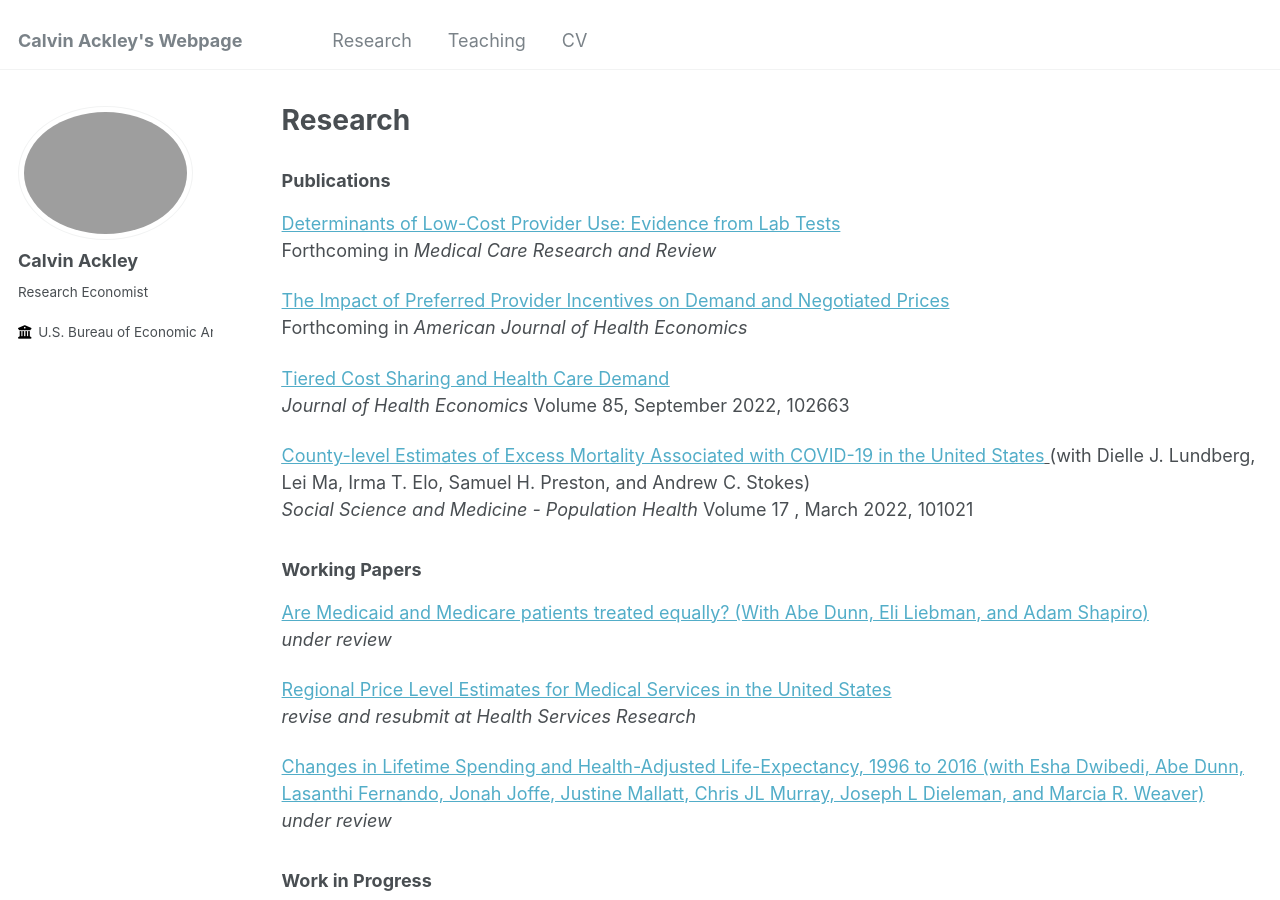
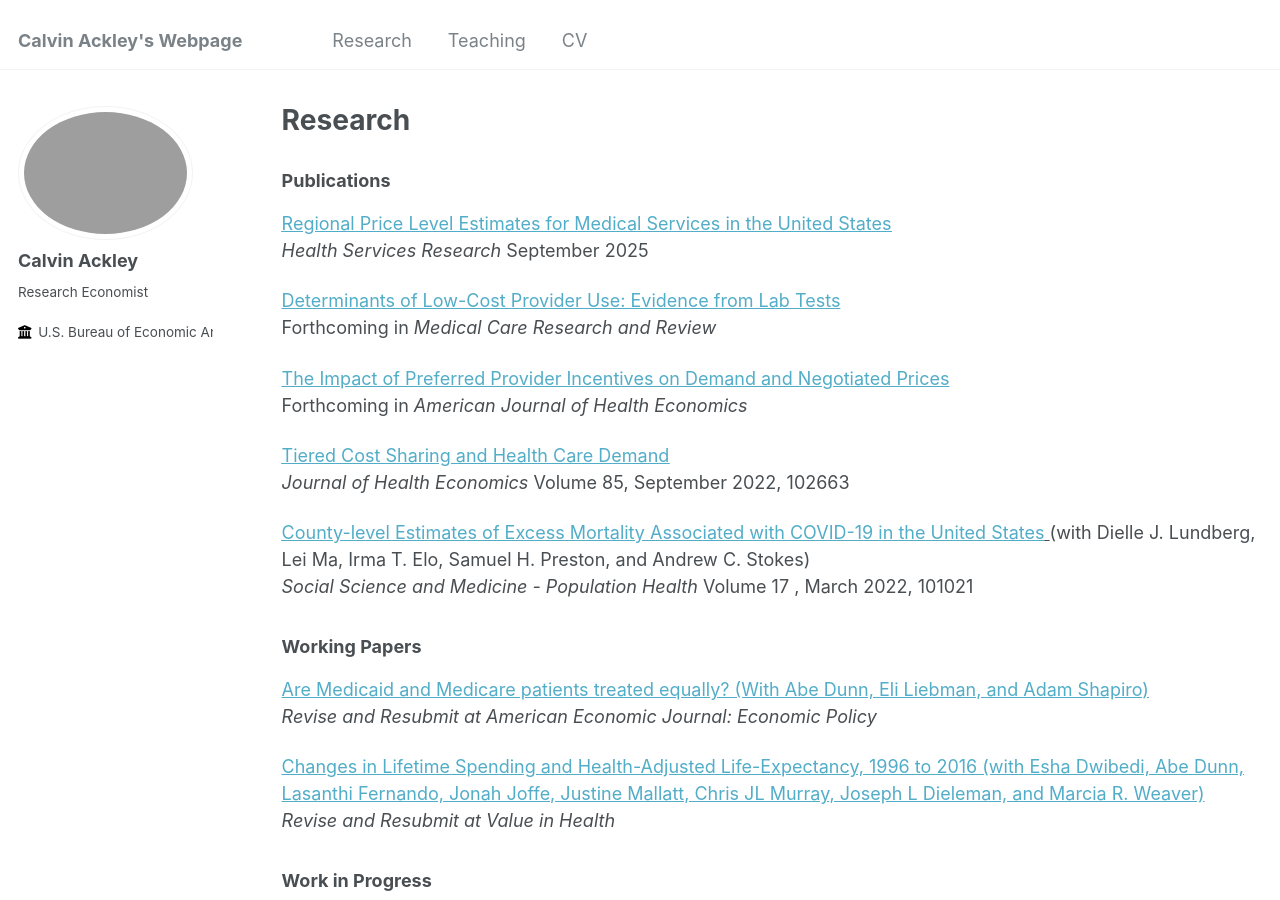
Before and after one commit to ackleycb/ackleycb.github.io, a Jekyll site: the page built from _pages/research.md, in a window 1280 px wide and 900 px high. Built offline with Jekyll 4.4.1, drawn with Linux system fonts in a browser that asks for light colours.

Commit message:
Revise publication statuses and add new linksupdate
Updated publication statuses and added new links.

```diff
--- a/_pages/research.md
+++ b/_pages/research.md
@@ -6,6 +6,9 @@ author_profile: true
 ---
 
 ### Publications
+
+<span style="text-decoration:underline"> [Regional Price Level Estimates for Medical Services in the United States](https://onlinelibrary.wiley.com/doi/10.1111/1475-6773.70036) </span> <br>
+*Health Services Research* September 2025
 
 [Determinants of Low-Cost Provider Use: Evidence from Lab Tests](/files/Determinants_of_lowcost_provider_use_8_19_24.pdf)<br>
 Forthcoming in *Medical Care Research and Review*
@@ -24,13 +27,10 @@ Lei Ma, Irma T. Elo, Samuel H. Preston, and Andrew C. Stokes) <br> *Social Scien
 
 ### Working Papers
 [Are Medicaid and Medicare patients treated equally? (With Abe Dunn, Eli Liebman, and Adam Shapiro)](/files/Medicaid_Duals.pdf)<br>
-*under review*
-
-[Regional Price Level Estimates for Medical Services in the United States](/files/Regional_Price_Levels_draft.pdf)<br>
-*revise and resubmit at Health Services Research*
+*Revise and Resubmit at American Economic Journal: Economic Policy*
 
 [Changes in Lifetime Spending and Health-Adjusted Life-Expectancy, 1996 to 2016 (with Esha Dwibedi, Abe Dunn, Lasanthi Fernando, Jonah Joffe, Justine Mallatt, Chris JL Murray, Joseph L Dieleman, and Marcia R. Weaver)](/files/HALE_spending_draft.pdf)<br>
-*under review*
+*Revise and Resubmit at Value in Health*
 
 ### Work in Progress
 
```
